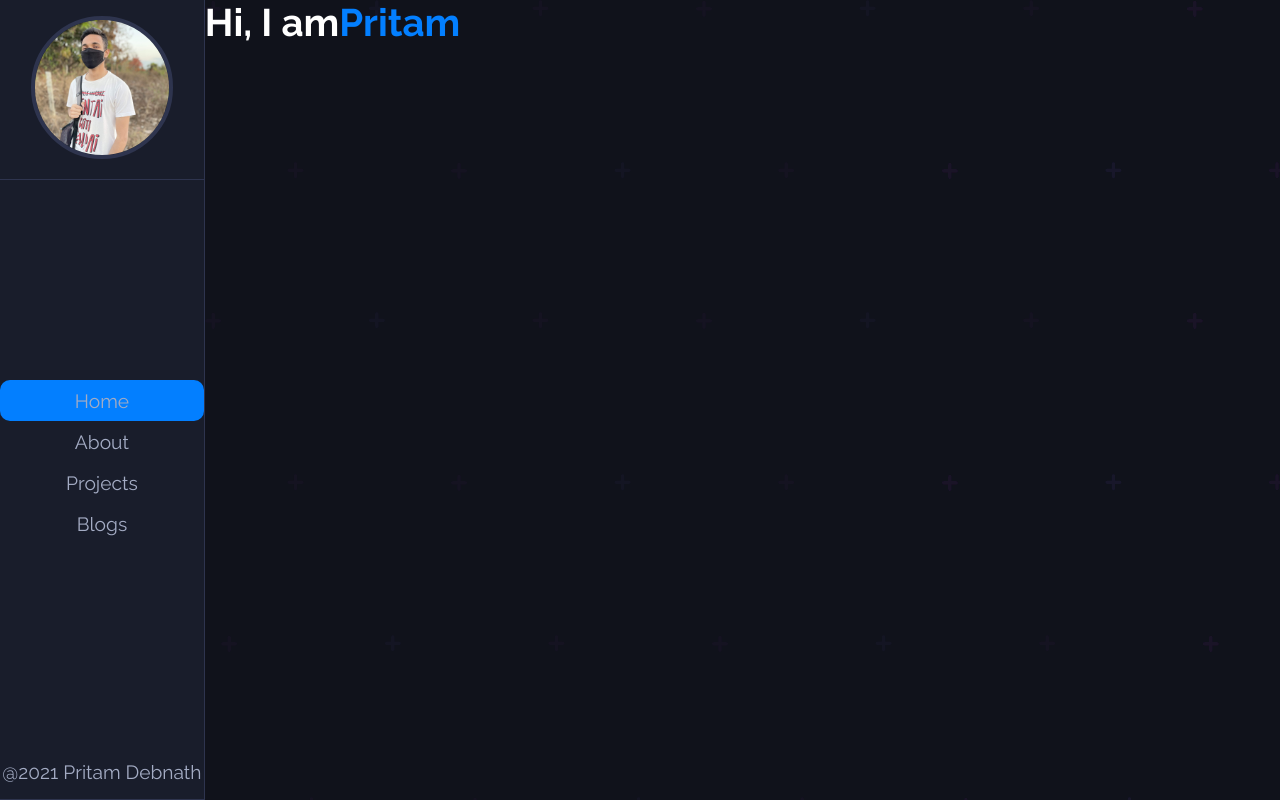
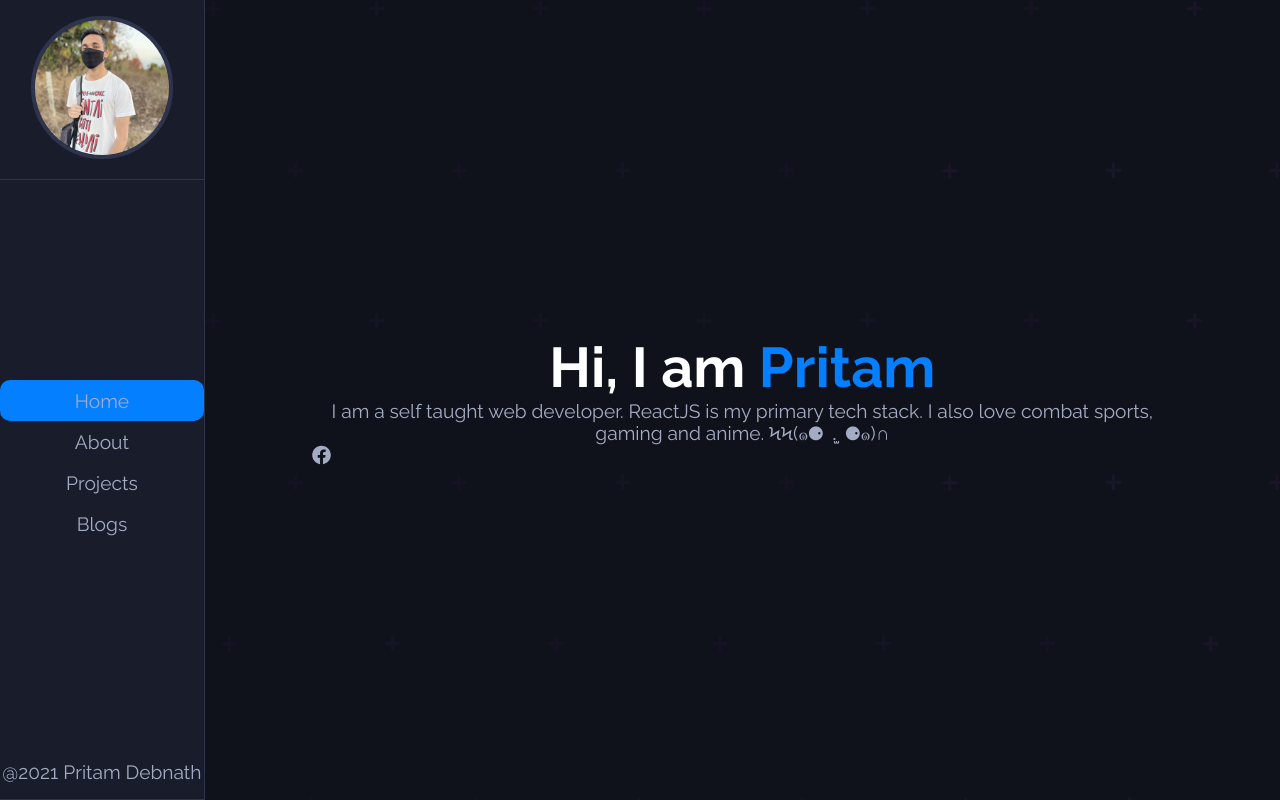
Before and after one commit to Pritam-deb/pritamdebnath, a React (Create React App) app: page / in a window 1280 px wide. Built offline with nearby package versions, Linux system fonts and the light colour scheme.

Commit message:
feat: added facebook icon

```diff
--- a/src/Pages/HomePage.js
+++ b/src/Pages/HomePage.js
@@ -1,4 +1,6 @@
 import React from 'react';
+import {faFacebook} from '@fortawesome/free-brands-svg-icons';
+import {FontAwesomeIcon} from '@fortawesome/react-fontawesome';
 
 
 const HomePage = () => {
@@ -7,8 +9,13 @@ const HomePage = () => {
             <div className="hero">
                 <h1 className="hero-text">
                     Hi, I am
-                    <span>Pritam</span>
+                    <span> Pritam</span>
                 </h1>
+                <p className="h-sub-text">I am a self taught web developer. ReactJS is my primary tech stack.
+                I also love combat sports, gaming and anime. ϞϞ(๑⚈ ․̫ ⚈๑)∩</p>
+                <div className="icons">
+                    <FontAwesomeIcon icon={faFacebook}/>
+                </div>
             </div>
         </div>
     )
--- a/src/styles/_layout.scss
+++ b/src/styles/_layout.scss
@@ -13,6 +13,6 @@
         min-height: 100vh;
         background-image: url(../img/dots.svg);
         display: grid;
-
+        position: relative;
     }
 }
--- a/src/styles/_typography.scss
+++ b/src/styles/_typography.scss
@@ -1,6 +1,20 @@
+.HomePage{
+    position: absolute;
+    top: 50%;
+    left: 50%;
+    transform: translate(-50%, -50%);
+    width: 80%;
+}
+
 .hero-text{
     color: white;
+    text-align: center;
+    font-size: 3.5rem;
     span{
         color: #037FFF;
     }
 }
+
+.h-sub-text{
+    text-align: center;
+}
```
